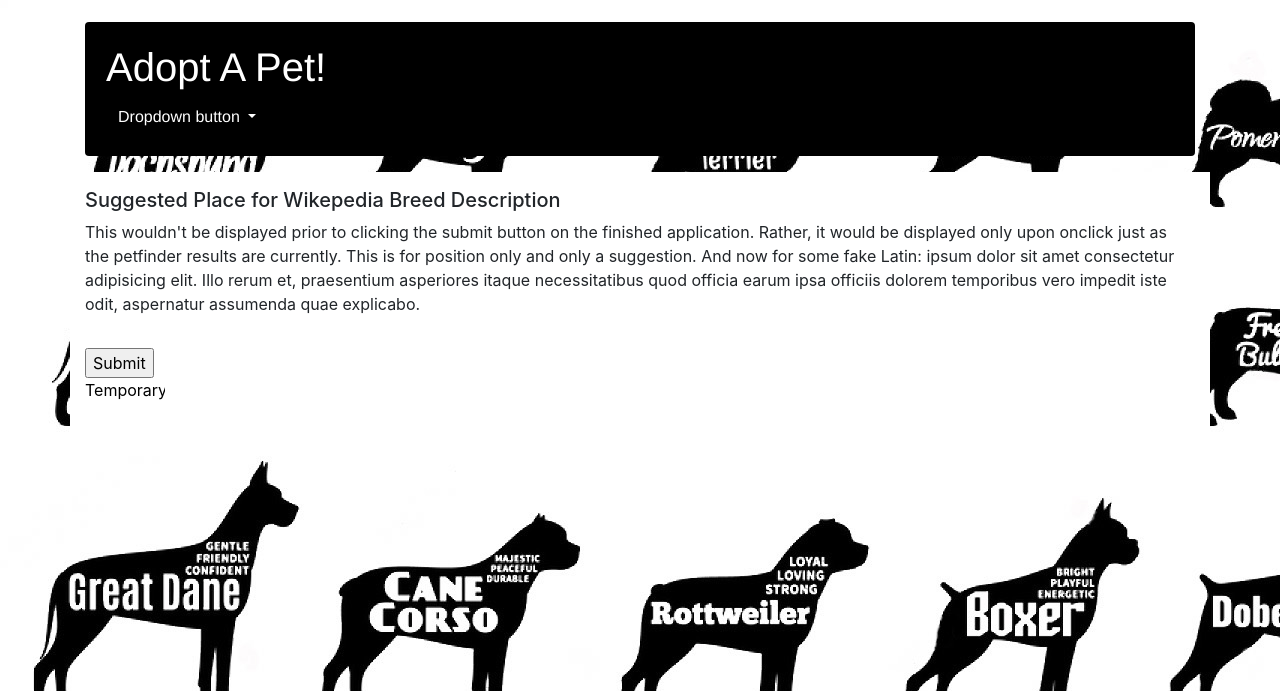
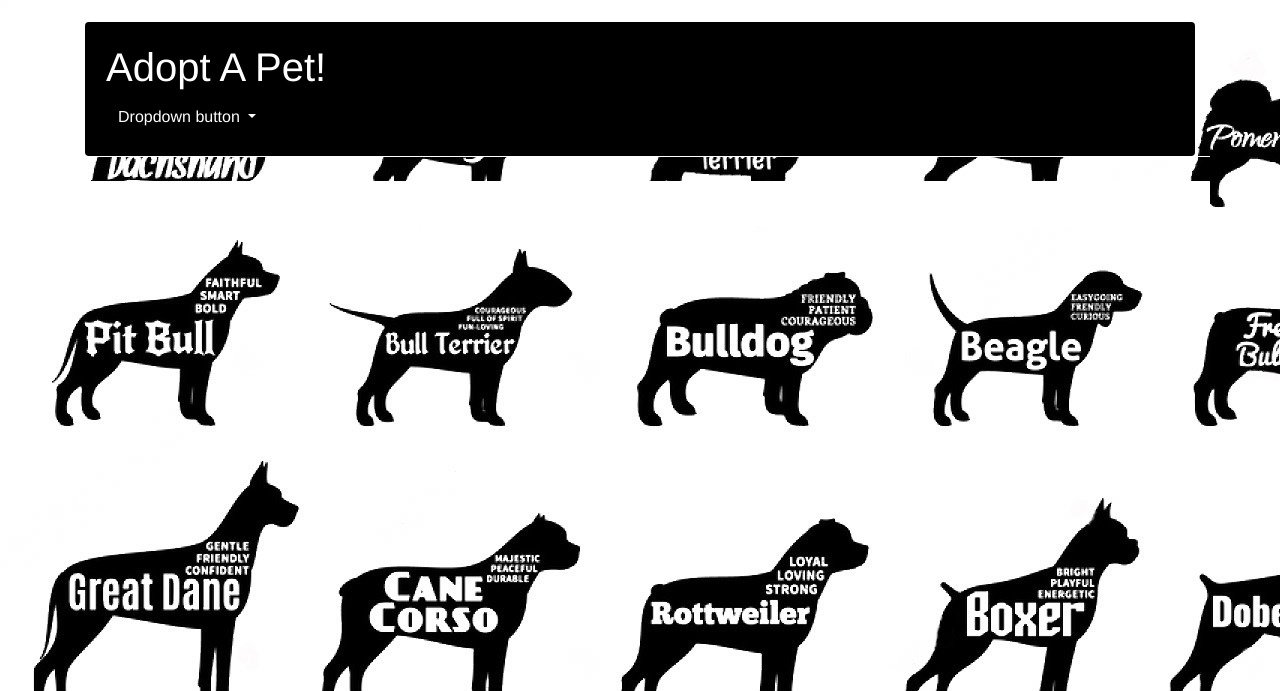
Before and after one commit to alexchalyy/ProjectOne, a PHP site: page / in a window 1280 px wide. Shown: the top 691 px of the page. Run offline with PHP 8.4, Linux system fonts and the light colour scheme; some libraries are stand-ins or nearby versions.

Commit message:
layout change

```diff
--- a/assets/css/style.css
+++ b/assets/css/style.css
@@ -13,7 +13,7 @@ body    {
     background: black;
     color: white;
     font-family: 'Franklin Gothic Medium', 'Arial Narrow', Arial, sans-serif;
-    margin-bottom: 1rem;
+    /*margin-bottom: 1rem;*/
 }
 
 /*  This styles the drop down button. */
@@ -36,3 +36,9 @@ body    {
 #pet_description {
     background-color: white;
 }
+
+#results    {
+    background: white;
+    padding-top: 2%;
+    padding-bottom: 2%;
+}
--- a/assets/javascript/script.js
+++ b/assets/javascript/script.js
@@ -9,7 +9,7 @@ $(document).ready(function () {
 
         //Generate API URLs for Petfinder and Wikipedia.
         var pfApiKey = "3b7e9ed23b598ca17ae1d73381f1544f";
-        var pfUrl = "https://api.petfinder.com/pet.find?key=" + pfApiKey + "&location=44113&status=A&breed=" + breed + "&count=5&output=basic&format=json";
+        var pfUrl = "https://api.petfinder.com/pet.find?key=" + pfApiKey + "&location=44113&status=A&breed=" + breed + "&count=6&output=basic&format=json";
         var queryUrl = "https://en.wikipedia.org/w/api.php?action=query&origin=*&format=json&action=query&prop=extracts&exintro&explaintext&redirects=1&titles=pit_bull";
 
         // Petfinder API call.
@@ -18,15 +18,17 @@ $(document).ready(function () {
             dataType: 'jsonp',
             method: "GET"
         }).then(function (response) {
-            dogData = response.petfinder.pets.pet;
-            for (var i = 0; i < 5; i++) {
+            //var dogData = response.petfinder.pets.pet;
+            console.log(response);
+            for (var i = 0; i < 6; i++) {
                 var dogData = response.petfinder.pets.pet[i];
                 var dogPhoto = dogData.media.photos.photo[1].$t;
-                $("#dogPhoto"+i).attr("src", dogPhoto);
+                //$("#dogPhoto"+i).attr("src", dogPhoto);
                 var dogName = dogData.name.$t;
                 var dogLocation = dogData.contact.city.$t;
                 var dogPhone = dogData.contact.phone.$t;
-                $("#dogText"+i).html("<b>" + dogName + "</b><br>Location:<br>" + dogLocation + "<br>Call:<br>" + dogPhone);
+                $("#results").prepend("<div class=\"col-sm-2\"><img src = " + dogPhoto.toString() + "></div>");
+                //$("#dogText"+i).html("<b>" + dogName + "</b><br>Location:<br>" + dogLocation + "<br>Call:<br>" + dogPhone);
             }
         })
         // Wikipedia API call.
--- a/index.html
+++ b/index.html
@@ -82,7 +82,8 @@ Back end:	Bryan Buckus/Ronald Seide
                                 <a class="dropdown-item" href="#" data-value=5 value="Chihuahua">Chihuahua</a>
                                 <a class="dropdown-item" href="#" data-value=6 value="Pug">Pug</a>
                                 <a class="dropdown-item" href="#" data-value=7 value="Boxer">Boxer</a>
-                                <a class="dropdown-item" href="#" data-value=8 value="German Shepherd">German Shepherd</a>
+                                <a class="dropdown-item" href="#" data-value=8 value="German Shepherd">German
+                                    Shepherd</a>
                                 <a class="dropdown-item" href="#" data-value=9 value="Dobermann">Dobermann</a>
                             </div>
                         </div>
@@ -92,17 +93,24 @@ Back end:	Bryan Buckus/Ronald Seide
         </div>
         <div class="row">
             <div class="col-sm-12" id="pet_description">
+                <!--
                 <p><h5>Suggested Place for Wikepedia Breed Description</h5>
                     This wouldn't be displayed prior to clicking the submit button on the finished application. Rather, it would be displayed only upon onclick just as the petfinder results are currently. This is for position only and only a suggestion. And now for some fake Latin:
                     ipsum dolor sit amet consectetur adipisicing elit. Illo rerum et, praesentium asperiores itaque
                     necessitatibus quod officia earum ipsa officiis dolorem temporibus vero impedit iste odit,
-                    aspernatur assumenda quae explicabo.</p>
+                    aspernatur assumenda quae explicabo.</p>-->
             </div>
         </div>
-
-        <div class="row">
-            <div class="col-sm-1 dogPhotos"><input type="submit" value="Submit" id="submit_button">Temporary!</div>
-            <div class="col-sm-2 dogPhotos"><img src="" id="dogPhoto0" class="dogImage"></div>
+        <br>
+        <div class="row" id="results">
+            <!--<div class="col-sm-12" >
+            </div>-->
+        </div>
+    </div>
+    <!--
+        <div class="row">-->
+    <!--<div class="col-sm-1 dogPhotos"><input type="submit" value="Submit" id="submit_button">Temporary!</div>-->
+    <!--<div class="col-sm-2 dogPhotos"><img src="" id="dogPhoto0" class="dogImage"></div>
             <div class="col-sm-2 dogPhotos"><img src="" id="dogPhoto1" class="dogImage"></div>
             <div class="col-sm-2 dogPhotos"><img src="" id="dogPhoto2" class="dogImage"></div>
             <div class="col-sm-2 dogPhotos"><img src="" id="dogPhoto3" class="dogImage"></div>
@@ -117,14 +125,14 @@ Back end:	Bryan Buckus/Ronald Seide
             <div class="col-sm-2" id="dogText3"></div>
             <div class="col-sm-2" id="dogText4"></div>
             <div class="col-sm-1"></div>
-        </div>
+        </div>-->
 
-        <script src="https://cdnjs.cloudflare.com/ajax/libs/jquery/3.2.1/jquery.min.js"></script>
-        <script src="https://cdnjs.cloudflare.com/ajax/libs/popper.js/1.14.7/umd/popper.min.js"></script>
-        <script src="https://stackpath.bootstrapcdn.com/bootstrap/4.3.1/js/bootstrap.min.js"
+    <script src="https://cdnjs.cloudflare.com/ajax/libs/jquery/3.2.1/jquery.min.js"></script>
+    <script src="https://cdnjs.cloudflare.com/ajax/libs/popper.js/1.14.7/umd/popper.min.js"></script>
+    <script src="https://stackpath.bootstrapcdn.com/bootstrap/4.3.1/js/bootstrap.min.js"
         integrity="sha384-JjSmVgyd0p3pXB1rRibZUAYoIIy6OrQ6VrjIEaFf/nJGzIxFDsf4x0xIM+B07jRM"
         crossorigin="anonymous"></script>
-        <script src="assets/javascript/script.js"></script>
+    <script src="assets/javascript/script.js"></script>
 </body>
 
 </html>
```
